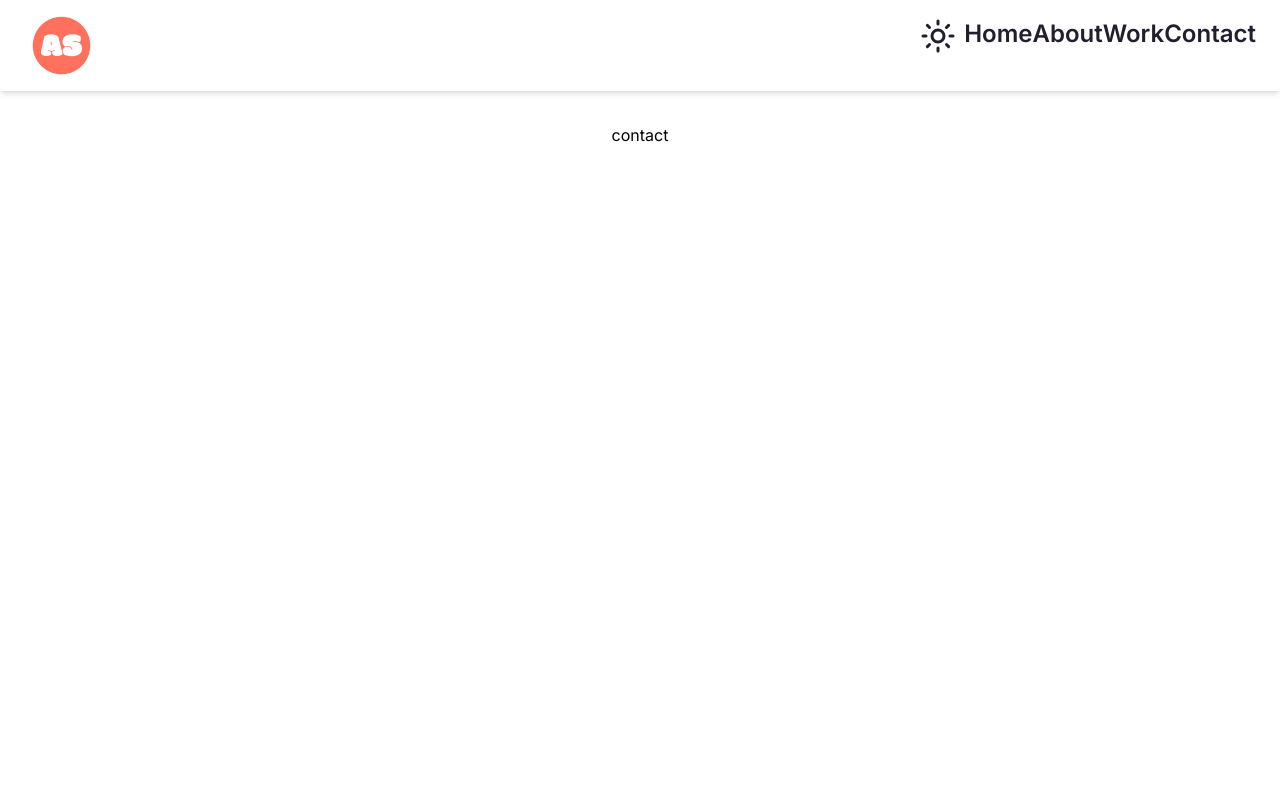
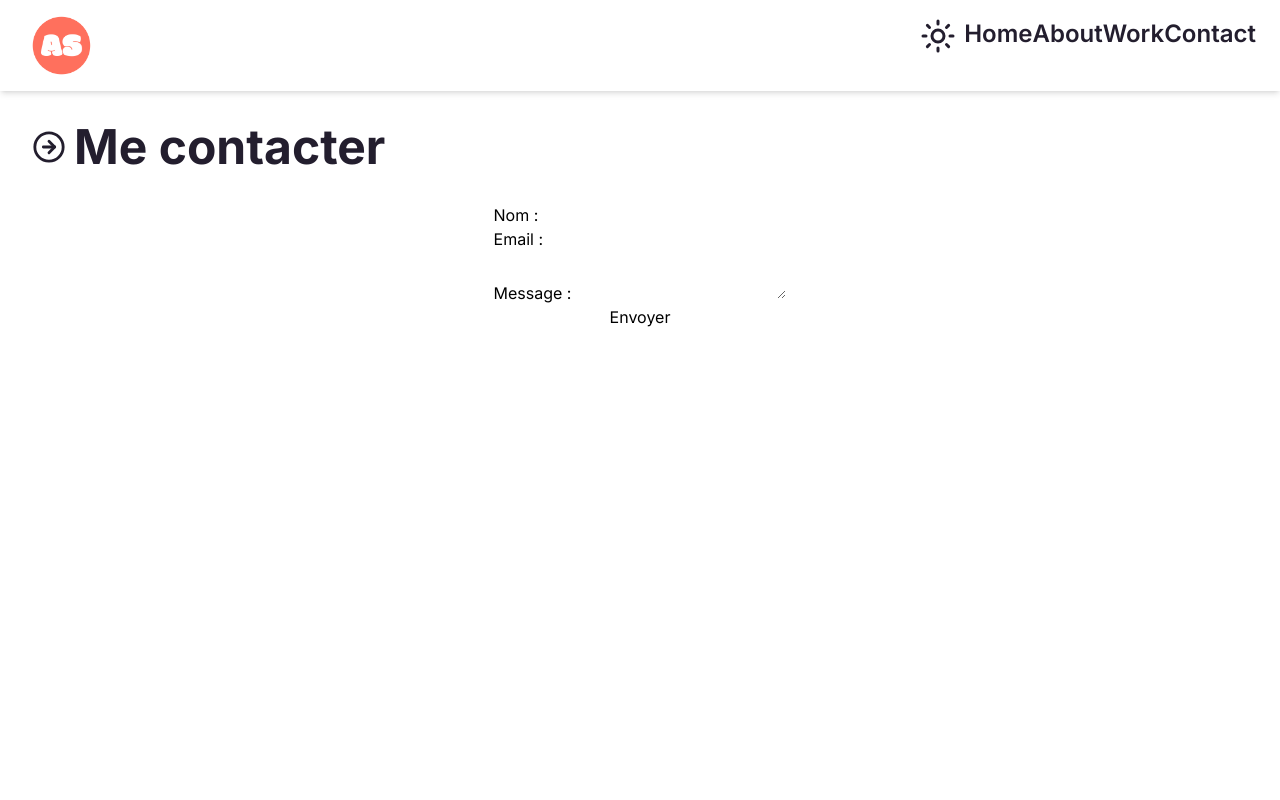
Before and after one commit to Antoine-Savreux/portfolio, a Next.js app: page /contact in a window 1280 px wide. Shown: the top 800 px of the page. Built offline with nearby package versions, Linux system fonts and the light colour scheme.

Commit message:
feat/contactpage created form

```diff
--- a/src/app/contact/page.tsx
+++ b/src/app/contact/page.tsx
@@ -1,7 +1,33 @@
+"use client";
+
+import Title from "@/components/Title";
+
 export default function ContactPage() {
+  const handleSubmit = (e: any) => {
+    e.preventDefault();
+    const name = e.target.name.value;
+    const email = e.target.email.value;
+    const message = e.target.message.value;
+    console.log(name, email, message);
+  };
   return (
     <main className="min-h-full flex flex-col items-center p-8 space-y-8">
-      contact
+      <Title title="Me contacter" />
+      <form className="flex flex-col" onSubmit={handleSubmit}>
+        <label htmlFor="name">
+          Nom :
+          <input type="text" name="name" />
+        </label>
+        <label htmlFor="email">
+          Email :
+          <input type="email" name="email" />
+        </label>
+        <label htmlFor="message">
+          Message :
+          <textarea name="message" />
+        </label>
+        <button type="submit">Envoyer</button>
+      </form>
     </main>
   );
 }
```
